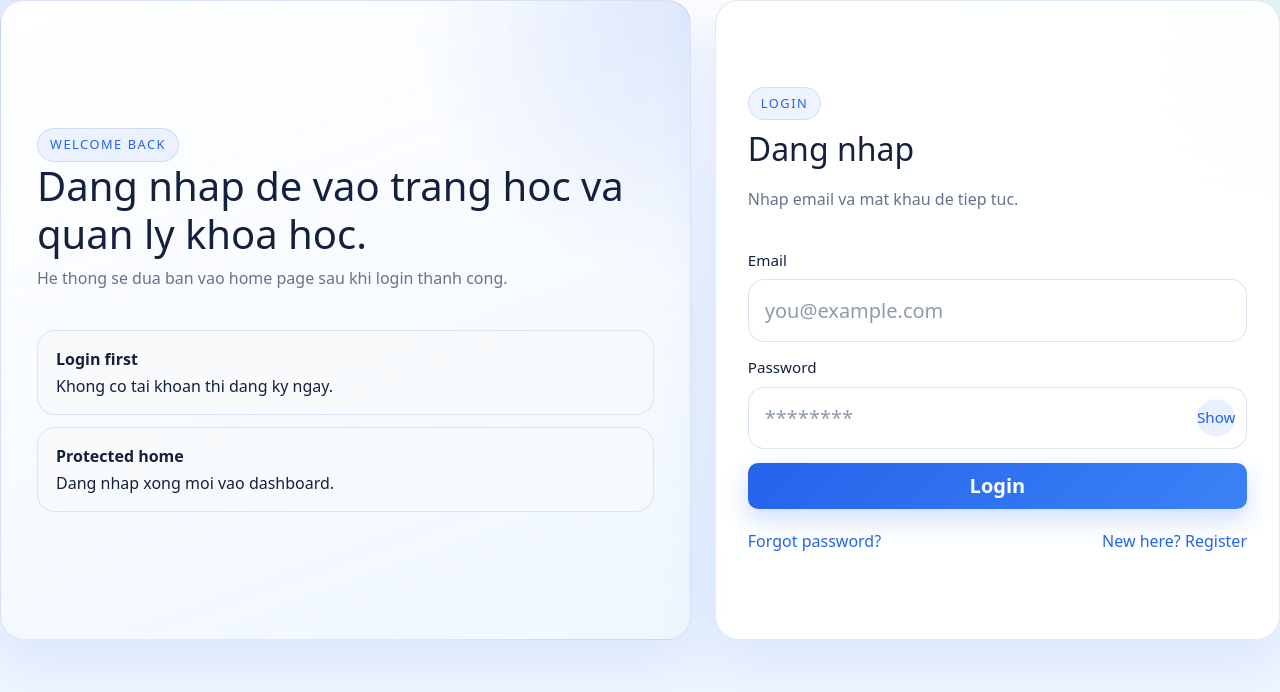
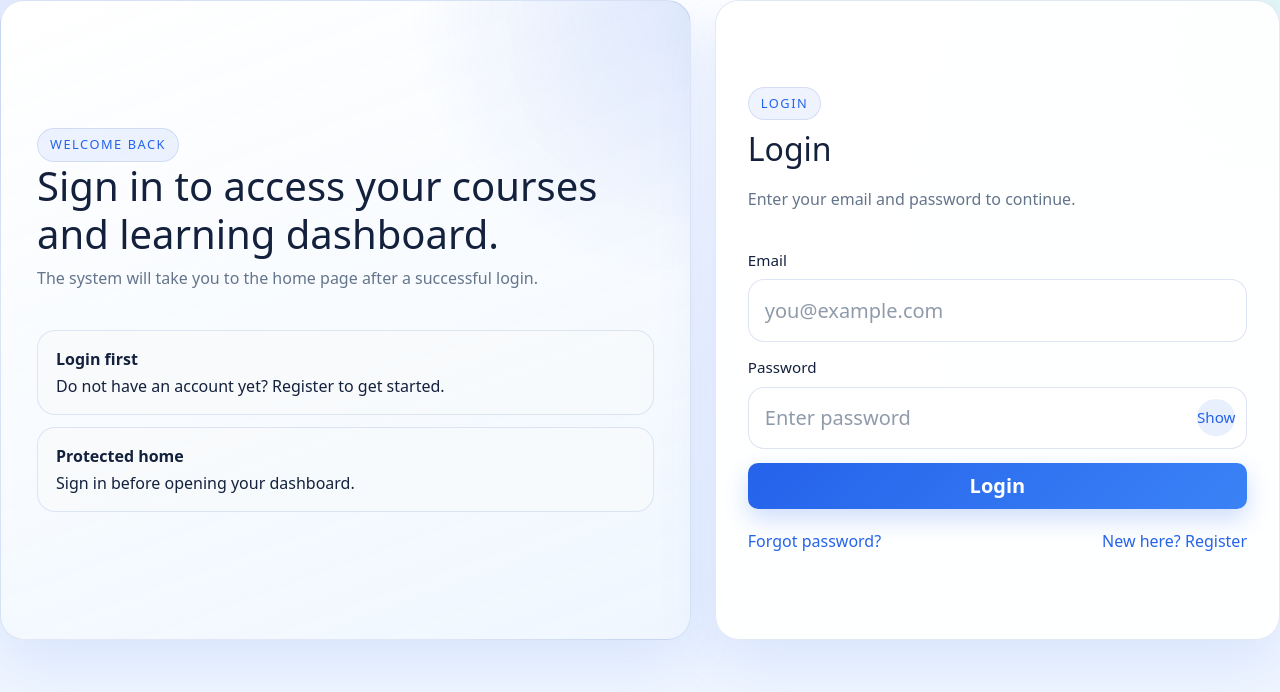
Before and after one commit to Nguyenhuynhtu-47/Project_CNPMM, a React app in the folder Frontend/: page /login in a window 1280 px wide. Shown: the top 692 px of the page. Built offline with nearby package versions, Linux system fonts and the light colour scheme; no server answers; the HTML template or start-up script is replaced by a standard one.

Commit message:
fix(admin): fix dashboard layout

```diff
--- a/Frontend/src/pages/Login.jsx
+++ b/Frontend/src/pages/Login.jsx
@@ -9,9 +9,15 @@ import { useAuth } from '../context/AuthContext';
 import { setCredentials } from '../store/authSlice';
 
 const loginSchema = yup.object({
-    email: yup.string().email('Email khong hop le').required('Email la bat buoc'),
-    password: yup.string().min(6, 'Mat khau toi thieu 6 ky tu').required('Mat khau la bat buoc')
+    email: yup.string().email('Email is invalid').required('Email is required'),
+    password: yup.string().min(6, 'Password must be at least 6 characters').required('Password is required')
 });
+
+const loginErrorMessages = {
+    'Đăng nhập thành công.': 'Login successful.',
+    'Email hoặc mật khẩu không đúng.': 'Email or password is incorrect.',
+    'Tài khoản chưa được kích hoạt.': 'Your account has not been activated.'
+};
 
 const Login = () => {
     const [showPassword, setShowPassword] = useState(false);
@@ -48,7 +54,8 @@ const Login = () => {
             dispatch(setCredentials(credentials));
             navigate(location.state?.from?.pathname || '/home', { replace: true });
         } catch (requestError) {
-            setError(requestError.response?.data?.message || 'Login failed');
+            const message = requestError.response?.data?.message;
+            setError(loginErrorMessages[message] || message || 'Login failed');
         } finally {
             setLoading(false);
         }
@@ -58,16 +65,16 @@ const Login = () => {
         <section className="auth-card-grid">
             <div className="auth-copy-panel auth-copy-panel--login">
                 <span className="eyebrow">Welcome back</span>
-                <h1>Dang nhap de vao trang hoc va quan ly khoa hoc.</h1>
-                <p>He thong se dua ban vao home page sau khi login thanh cong.</p>
+                <h1>Sign in to access your courses and learning dashboard.</h1>
+                <p>The system will take you to the home page after a successful login.</p>
                 <div className="feature-stack">
                     <div>
                         <strong>Login first</strong>
-                        <span>Khong co tai khoan thi dang ky ngay.</span>
+                        <span>Do not have an account yet? Register to get started.</span>
                     </div>
                     <div>
                         <strong>Protected home</strong>
-                        <span>Dang nhap xong moi vao dashboard.</span>
+                        <span>Sign in before opening your dashboard.</span>
                     </div>
                 </div>
             </div>
@@ -75,8 +82,8 @@ const Login = () => {
             <div className="auth-form-panel">
                 <div className="auth-form-card">
                     <span className="eyebrow">Login</span>
-                    <h2>Dang nhap</h2>
-                    <p className="auth-helper">Nhap email va mat khau de tiep tuc.</p>
+                    <h2>Login</h2>
+                    <p className="auth-helper">Enter your email and password to continue.</p>
 
                     {error ? <div className="alert alert-danger py-2">{error}</div> : null}
 
@@ -99,7 +106,7 @@ const Login = () => {
                                     type={showPassword ? 'text' : 'password'}
                                     className="form-control form-control-lg"
                                     {...register('password')}
-                                    placeholder="********"
+                                    placeholder="Enter password"
                                 />
                                 <button
                                     type="button"
```
